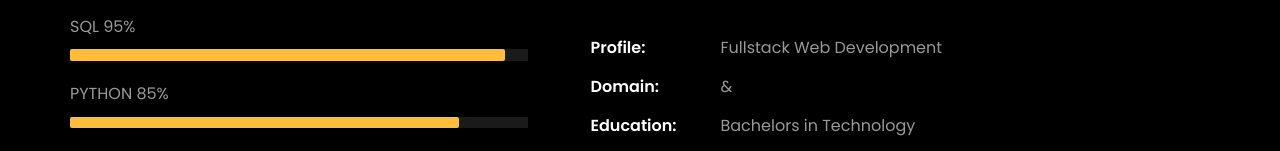
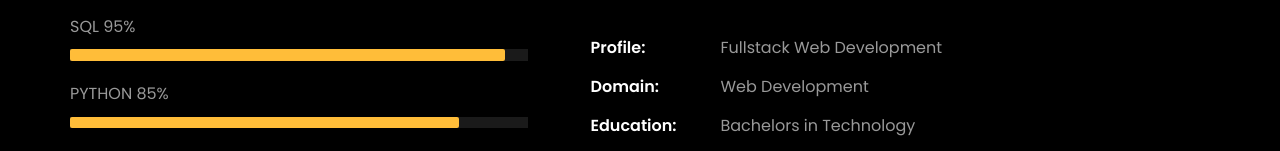
Before and after one commit to keshavlovescode/mywebsite, a plain HTML site: page index.html in a window 1280 px wide. Shown: the part 1111-1262 px from the top of the page. Drawn offline with Linux system fonts and the light colour scheme; files whose address does not match are found by name.

Commit message:
Update index.html

```diff
--- a/index.html
+++ b/index.html
@@ -279,7 +279,7 @@
 								</p>
 								<ul class="about-info mt-4 px-md-0 px-2">
 									<li class="d-flex"><span>Profile:</span> <span>Fullstack Web Development  </span></li>
-									<li class="d-flex"><span>Domain:</span> <span> &amp; </span></li>
+									<li class="d-flex"><span>Domain:</span> <span> Web Development</span></li>
 									<li class="d-flex"><span>Education:</span> <span>Bachelors in Technology</span></li>
 									<li class="d-flex"><span>Language:</span> <span>English, Hindi</span></li>
 									<li class="d-flex"><span>BI Tools:</span> <span>Microsoft Power BI, Looker &amp; Tableau</span></li>
```
